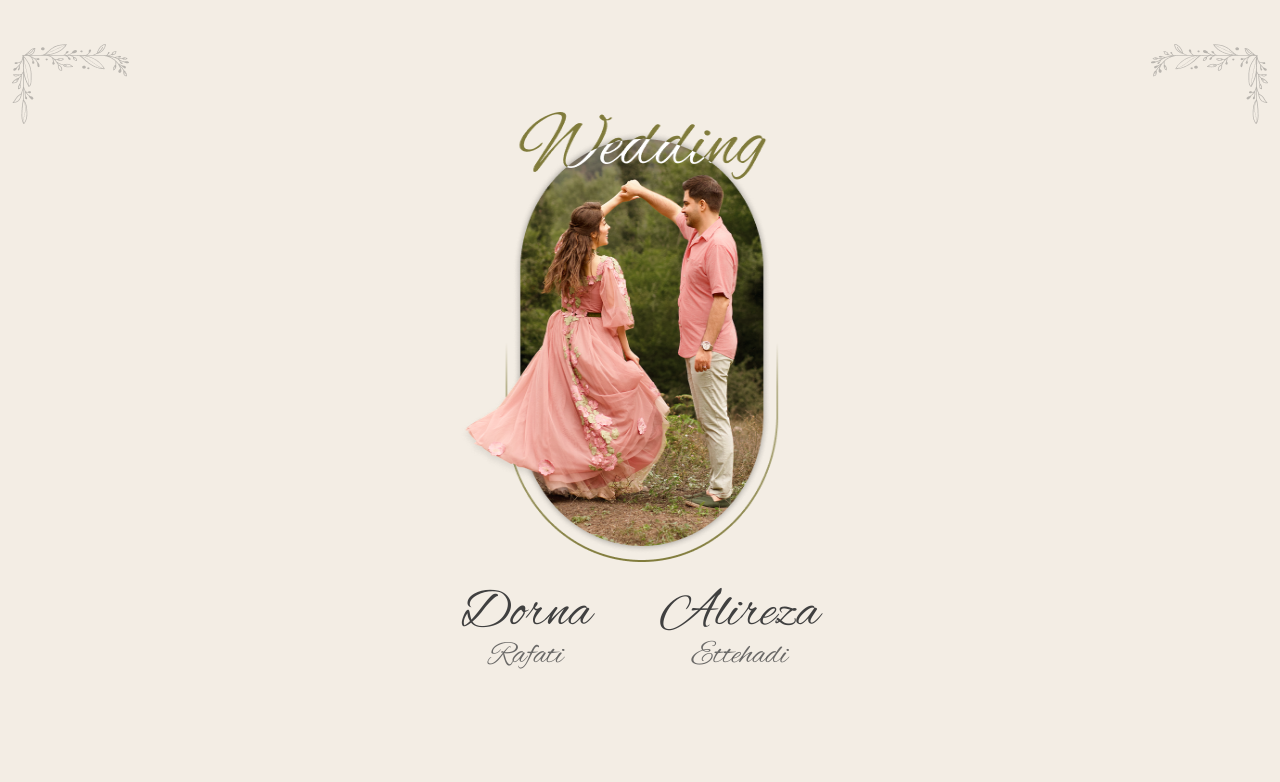
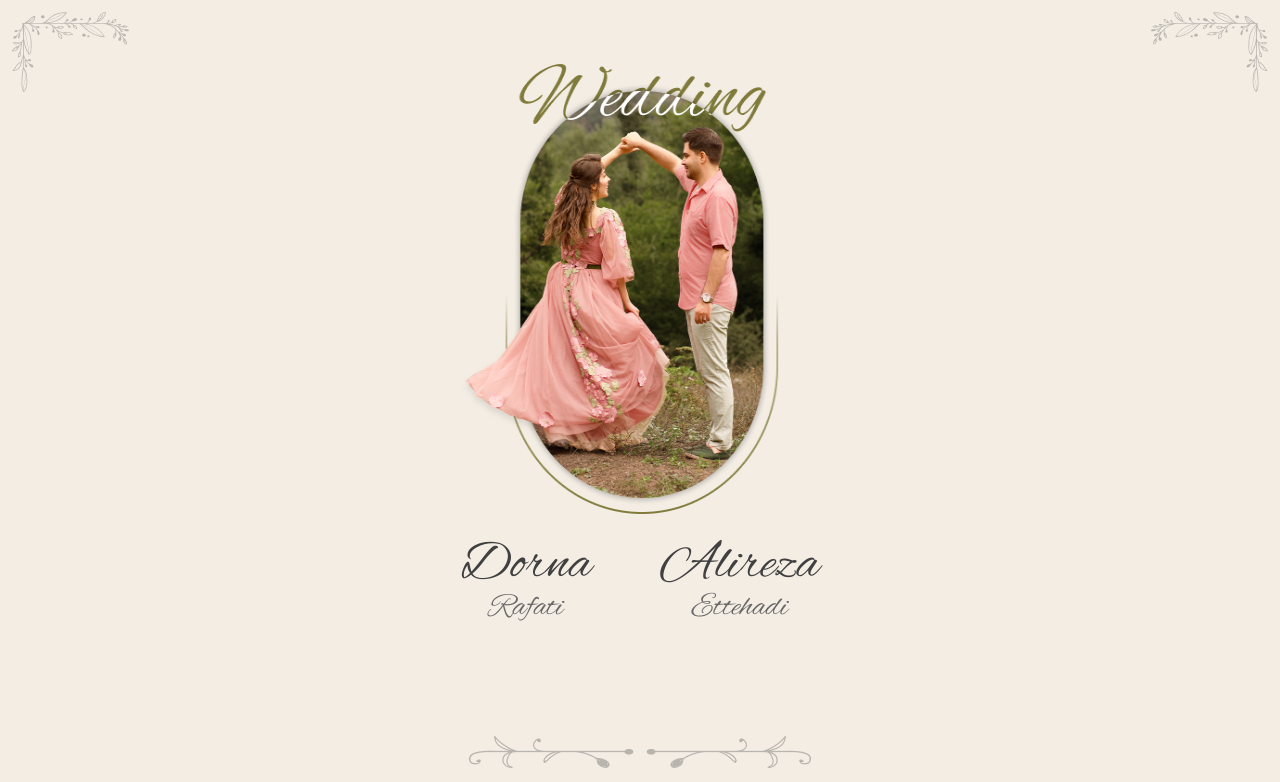
Before and after one commit to AlirezaEttehadi/dorna-alireza, a Next.js app: page / in a window 1280 px wide. Shown: the top 782 px of the page. Built offline with nearby package versions, Linux system fonts and the light colour scheme.

Commit message:
fix: top left image

```diff
--- a/src/app/page.tsx
+++ b/src/app/page.tsx
@@ -11,16 +11,16 @@ export default function Home() {
           alt="top left image"
           width={117}
           height={80}
-          className="w-[117px] h-[80px] left-3 top-11 absolute"
+          className="w-[117px] h-[80px] left-3 top-3 absolute"
         />
         <Image
           src="/images/top-right.png"
           alt="top right image"
           width={117}
           height={80}
-          className="w-[117px] h-[80px] right-3 top-11 absolute"
+          className="w-[117px] h-[80px] right-3 top-3 absolute"
         />
-        <div className="pt-28">
+        <div className="pt-16">
           <Image
             src="/images/hero.png"
             alt="hero image"
```
